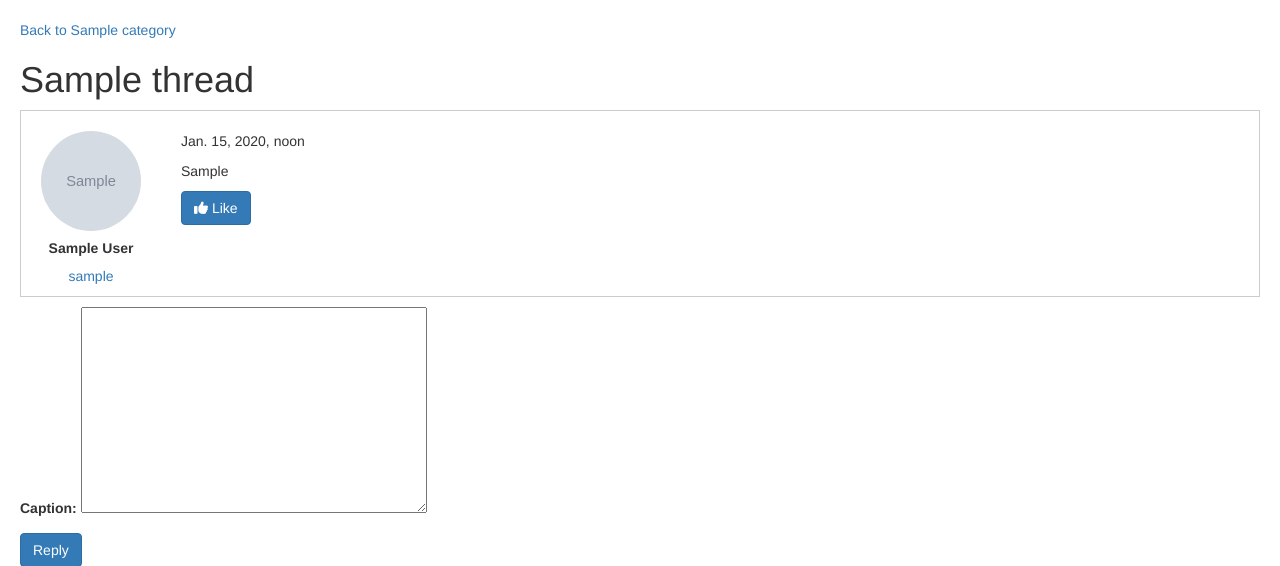
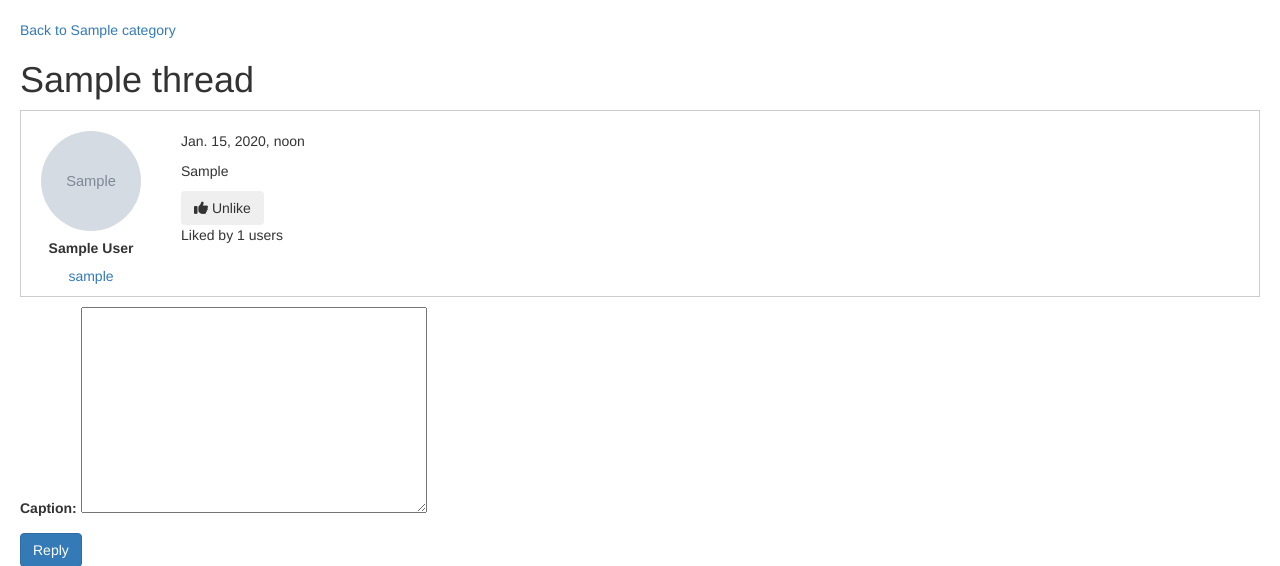
Before and after one commit to ivayloknchv/BookSpace-Working-Version, a Django app: a page that uses forum/templates/thread.html in a window 1280 px wide. Shown: the part 52-618 px from the top of the page. Run offline with Django 5.2, Linux system fonts and the light colour scheme; a user stored in the database is signed in; tables that the repository leaves empty hold one stand-in row (values such as "Sample post"); grey boxes marked "Sample" are stand-in pictures; some libraries are stand-ins or nearby versions.

Commit message:
Completed like/unlike buttons. Made a modal form for post likes

```diff
--- a/forum/models.py
+++ b/forum/models.py
@@ -53,6 +53,14 @@ class Post(models.Model):
     def __str__(self):
         return f'{self.pk}'
 
+    @property
+    def likes_count(self):
+        return LikeRelation.objects.filter(post=self).count()
+
+    @property
+    def liked_by(self):
+        return LikeRelation.objects.filter(post=self).order_by('-like_datetime')
+
 
 class LikeRelation(models.Model):
     user = models.ForeignKey('users.User', on_delete=models.CASCADE)
--- a/forum/templates/thread.html
+++ b/forum/templates/thread.html
@@ -23,10 +23,48 @@
     <div class="forum-content" style="padding-left : 40px; padding-top : 20px;">
         <p>{{ post.post_datetime }}</p>
         <p style="text-align: justify;">{{ post.caption }}</p>
+        {% if post.pk not in liked_posts_pks %}
         <form method="post" action="{% url 'like_post' post.pk %}">
             {% csrf_token %}
-            <button type="submit" class="btn btn-primary"><i class="fa fa-thumbs-up"></i> Like</button>
+            <button type="submit" class="btn btn-light"><i class="fa fa-thumbs-up"></i> Like</button>
         </form>
+        {% else %}
+        <form method="post" action="{% url 'unlike_post' post.pk %}">
+            {% csrf_token %}
+            <button type="submit" class="btn btn-light"><i class="fa fa-thumbs-up"></i> Unlike</button>
+        </form>
+        {% endif %}
+        {% with likes_count=post.likes_count %}
+        <p data-toggle="modal" data-target="#likesModal{{ post.pk }}">Liked by {{ likes_count }} users</p>
+        <div class="posts_likes-container">
+            <div class="modal fade" id="likesModal{{ post.pk }}" role="dialog">
+                <div class="modal-dialog">
+                    <div class="modal-content">
+                        <div class="modal-header">
+                            <button type="button" class="close" data-dismiss="modal">&times;</button>
+                            <h4 class="modal-title">Liked By</h4>
+                        </div>
+                        <div class="modal-body">
+                            <ul style="margin-right : 30 px;">
+                                {% with likes=post.liked_by %}
+                                {% for like in likes %}
+                                <li class="list-group-item">
+                                    <div class="info-wrapper" style="text-align : center">
+                                        <img src="{{ like.user.profile_picture.url }}" width="50" height="50"
+                                            style="margin-right : 20px; border-radius: 50%;">
+                                        <a href="{% url 'profile' like.user %}">{{ like.user }}</a>
+                                        <p>Liked on {{like.like_datetime}}</p>
+                                    </div>
+                                </li>
+                                {% endfor %}
+                                {% endwith %}
+                            </ul>
+                        </div>
+                    </div>
+                </div>
+            </div>
+        </div>
+        {% endwith %}
     </div>
 </div>
 {% endfor %}
--- a/forum/urls.py
+++ b/forum/urls.py
@@ -9,4 +9,5 @@ urlpatterns = [
     path('forum/threads/<str:slug>/', views.view_thread, name='view_thread'),
     path('forum/threads/<str:slug>/add_reply/', views.add_reply, name='add_reply'),
     path('forum/like/<int:pk>/', views.like_post, name='like_post'),
+    path('forum/unlike/<int:pk>/', views.unlike_post, name='unlike_post'),
 ]
--- a/forum/views.py
+++ b/forum/views.py
@@ -11,7 +11,7 @@ from activities.models import NewThreadActivity, NewPostActivity, ActivityWrappe
 
 RECENT_FORUM_ACTIVITIES = 50
 THREADS_PER_PAGE = 20
-POSTS_PER_PAGE = 2
+POSTS_PER_PAGE = 20
 
 
 def get_recent_forum_activities():
@@ -74,9 +74,13 @@ def view_thread(request, slug):
     posts_paginator = Paginator(posts, POSTS_PER_PAGE)
     page_num = request.GET.get('page', 1)
     current_page = posts_paginator.get_page(page_num)
+
+    liked_posts_pks = set(LikeRelation.objects.filter(user=request.user, post__in=current_page.object_list).
+                          values_list('post_id', flat=True))
+
     form = ThreadReplyForm()
     return render(request, 'thread.html', {'thread' : thread, 'current_page' : current_page,
-                                           'form' : form })
+                                           'liked_posts_pks' : liked_posts_pks,'form' : form })
 
 @login_required(login_url='/login/')
 def add_reply(request, slug):
@@ -112,3 +116,14 @@ def like_post(request, pk):
     like.save()
     messages.success(request, 'Successfully liked a post in the thread!')
     return redirect(request.META.get('HTTP_REFERER', '/'))
+
+@login_required(login_url='/login/')
+def unlike_post(request, pk):
+    user = request.user
+    post = Post.objects.get(pk=pk)
+
+    if LikeRelation.objects.filter(user=user, post=post).exists():
+        LikeRelation.objects.get(user=user, post=post).delete()
+        messages.success(request, 'Successfully unliked a post in the thread!')
+
+    return redirect(request.META.get('HTTP_REFERER', '/'))
```
